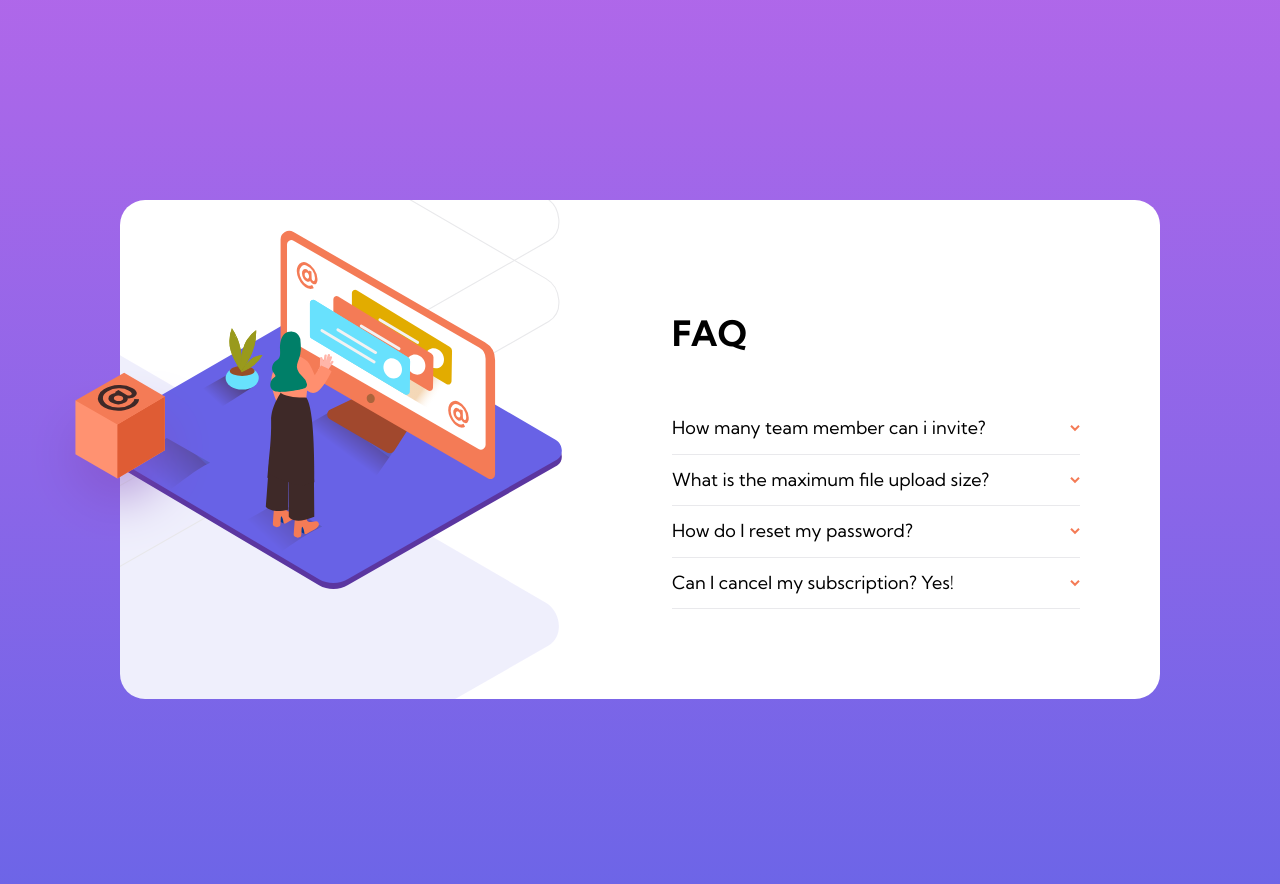
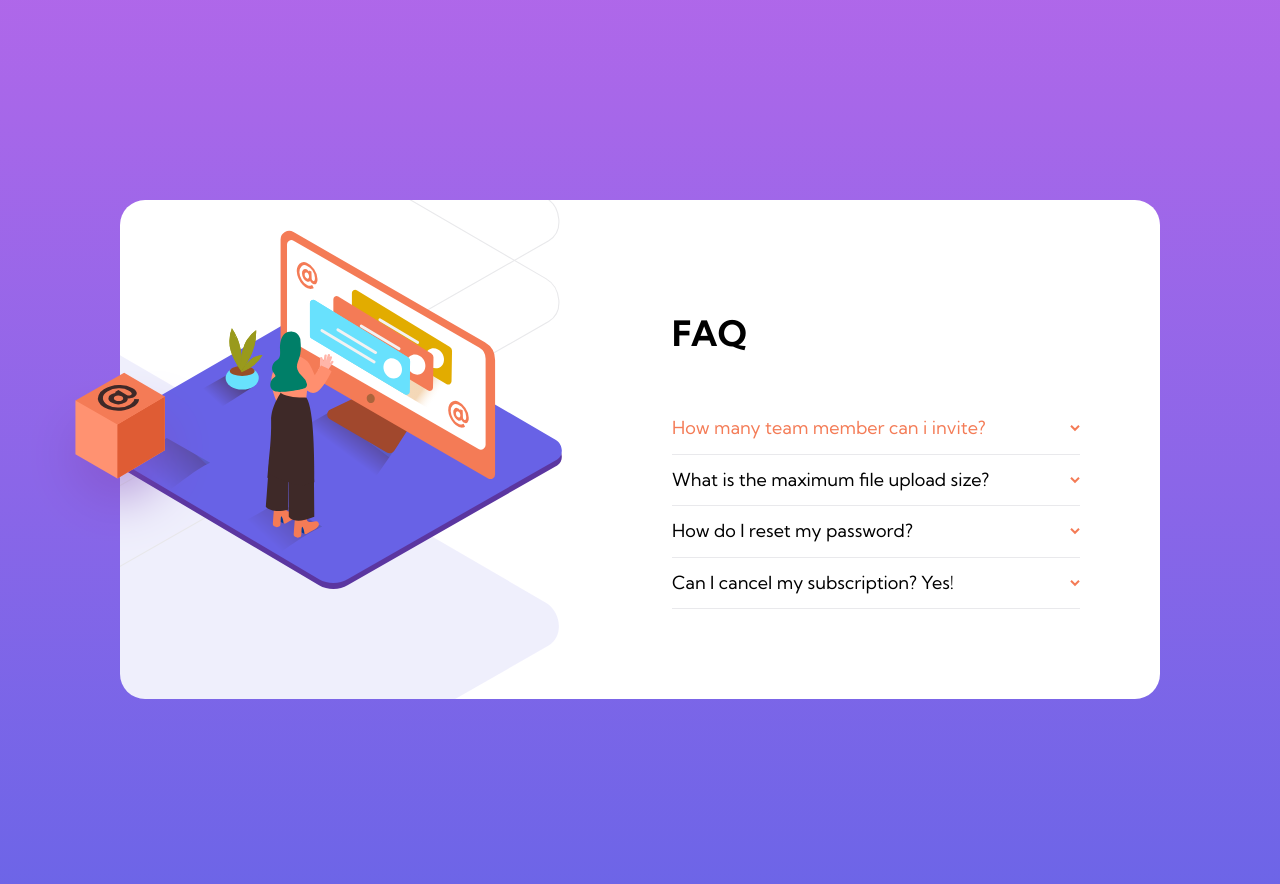
Before and after one commit to Old1337/faq-accordion, a plain HTML site: page index.html in a window 1280 px wide. In both pictures the pointer is over the element "How many team member can i invite?". Drawn offline with Linux system fonts and the light colour scheme; a web font is replaced by a local one.

Commit message:
added hover effect

```diff
--- a/css/main.css
+++ b/css/main.css
@@ -97,6 +97,10 @@ a {
   font-weight: normal;
   transition: 1s;
 }
+.question-2:hover {
+  color: var(--Soft-red);
+  cursor: pointer;
+}
 
 .question-2.active {
   font-weight: bold;
```
